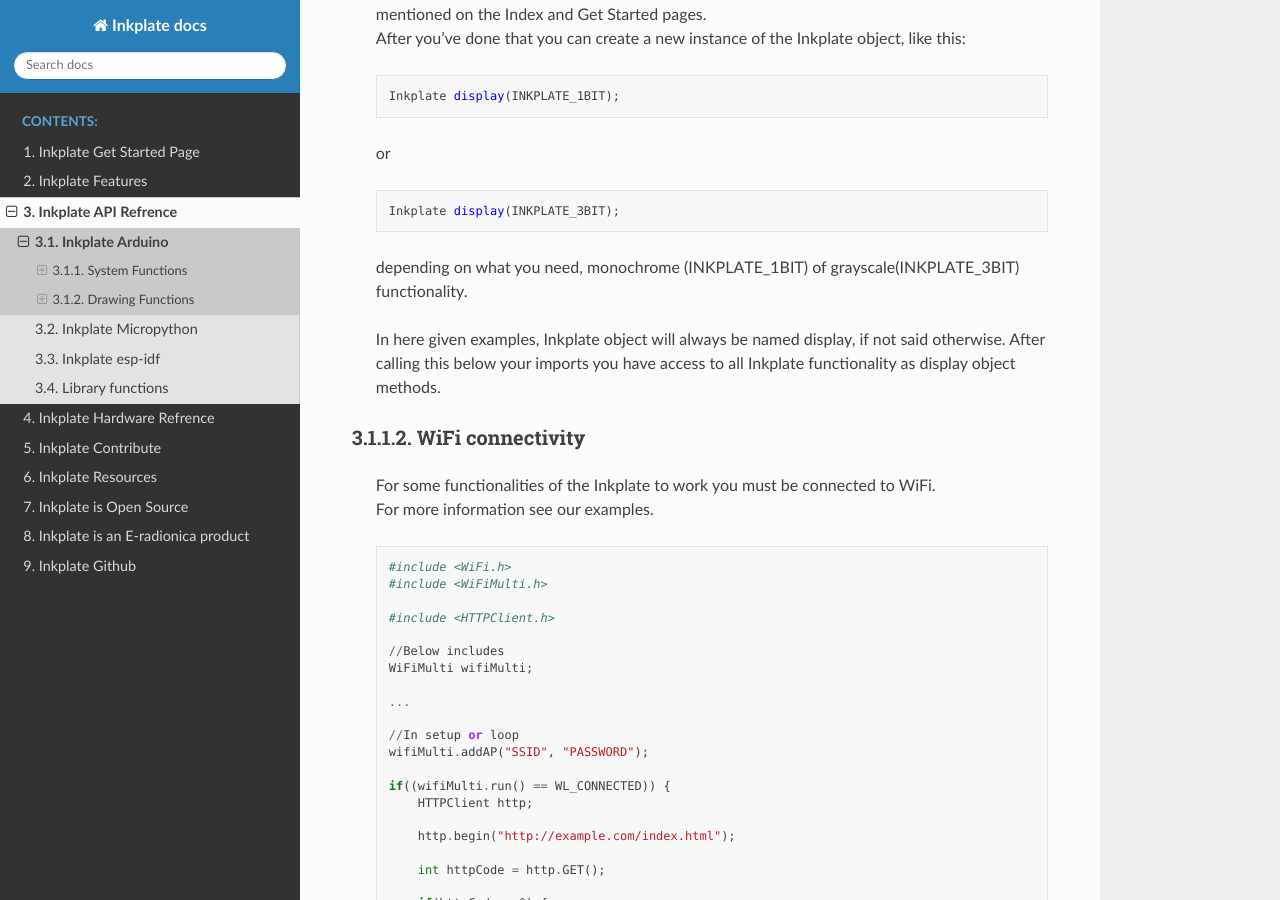
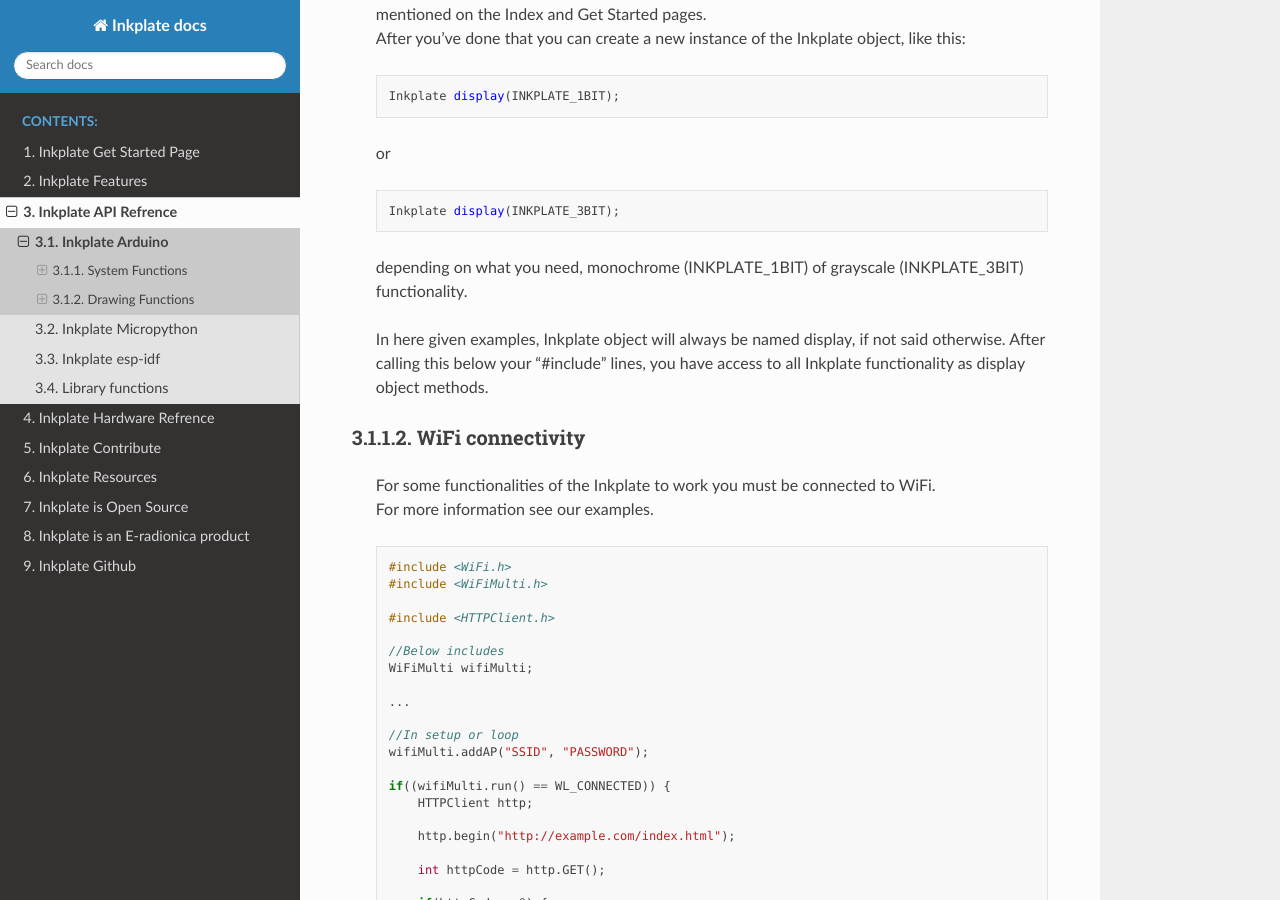
Before and after one commit to SolderedElectronics/Inkplate-documentation, a Sphinx documentation site: the page built from source/arduino.rst, in a window 1280 px wide and 900 px high, scrolled down 287 px. Built offline with Sphinx 7.4.7 and the Read the Docs theme 2.0.0, drawn with Linux system fonts in a browser that asks for light colours.

Commit message:
Minor edits

```diff
--- a/source/arduino.rst
+++ b/source/arduino.rst
@@ -19,10 +19,10 @@
 
         Inkplate display(INKPLATE_3BIT);
 
-    depending on what you need, monochrome (INKPLATE_1BIT) of grayscale(INKPLATE_3BIT) functionality.
+    depending on what you need, monochrome (INKPLATE_1BIT) of grayscale (INKPLATE_3BIT) functionality.
 
     In here given examples, Inkplate object will always be named display, if not said otherwise.
-    After calling this below your imports you have access to all Inkplate functionality as display object methods.
+    After calling this below your "#include" lines, you have access to all Inkplate functionality as display object methods.
 
 
 WiFi connectivity
@@ -30,7 +30,7 @@
     | For some functionalities of the Inkplate to work you must be connected to WiFi.
     | For more information see our examples.
 
-    .. code-block::
+    .. code-block:: c
 
         #include <WiFi.h>
         #include <WiFiMulti.h>
```
